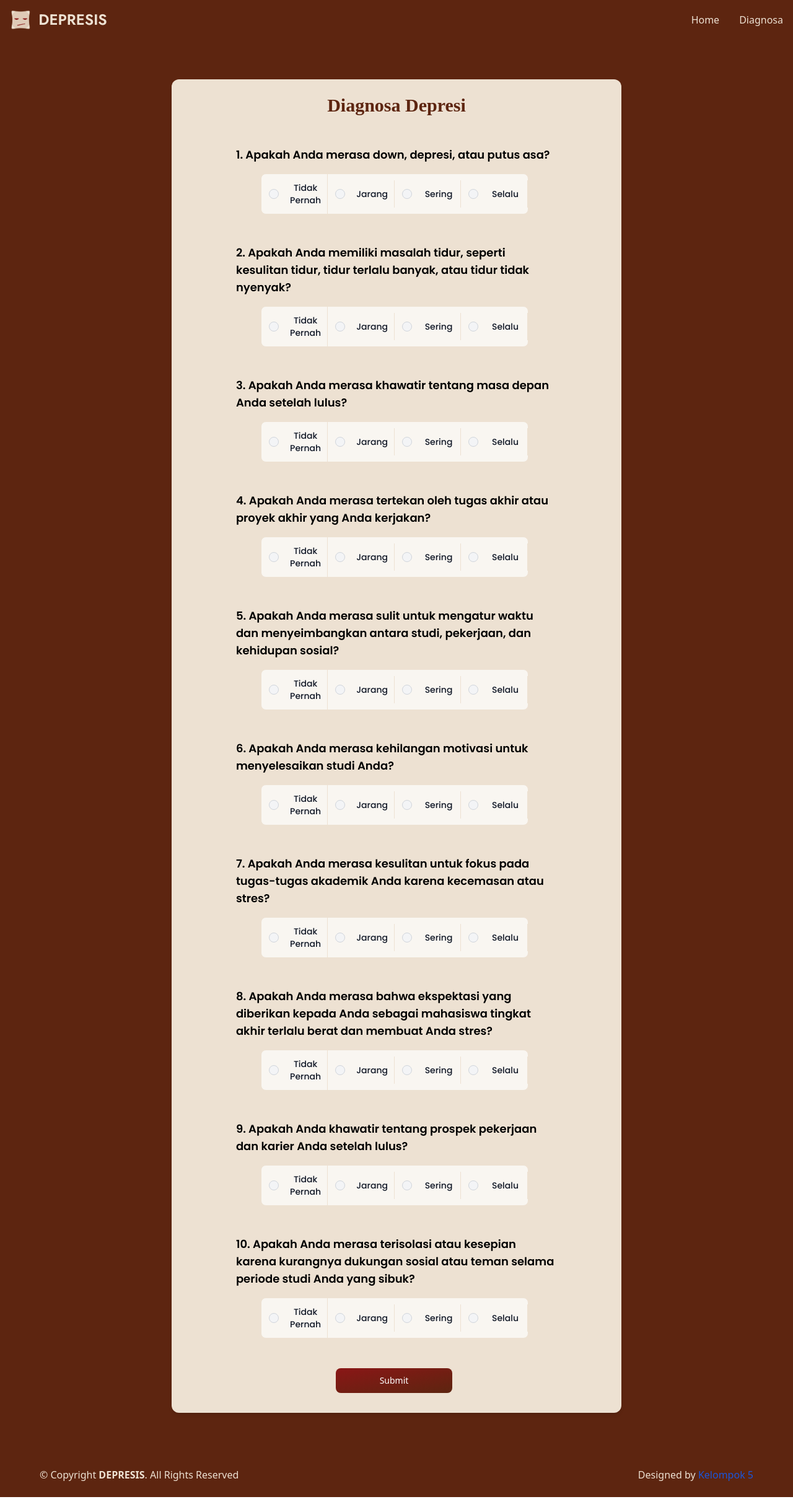
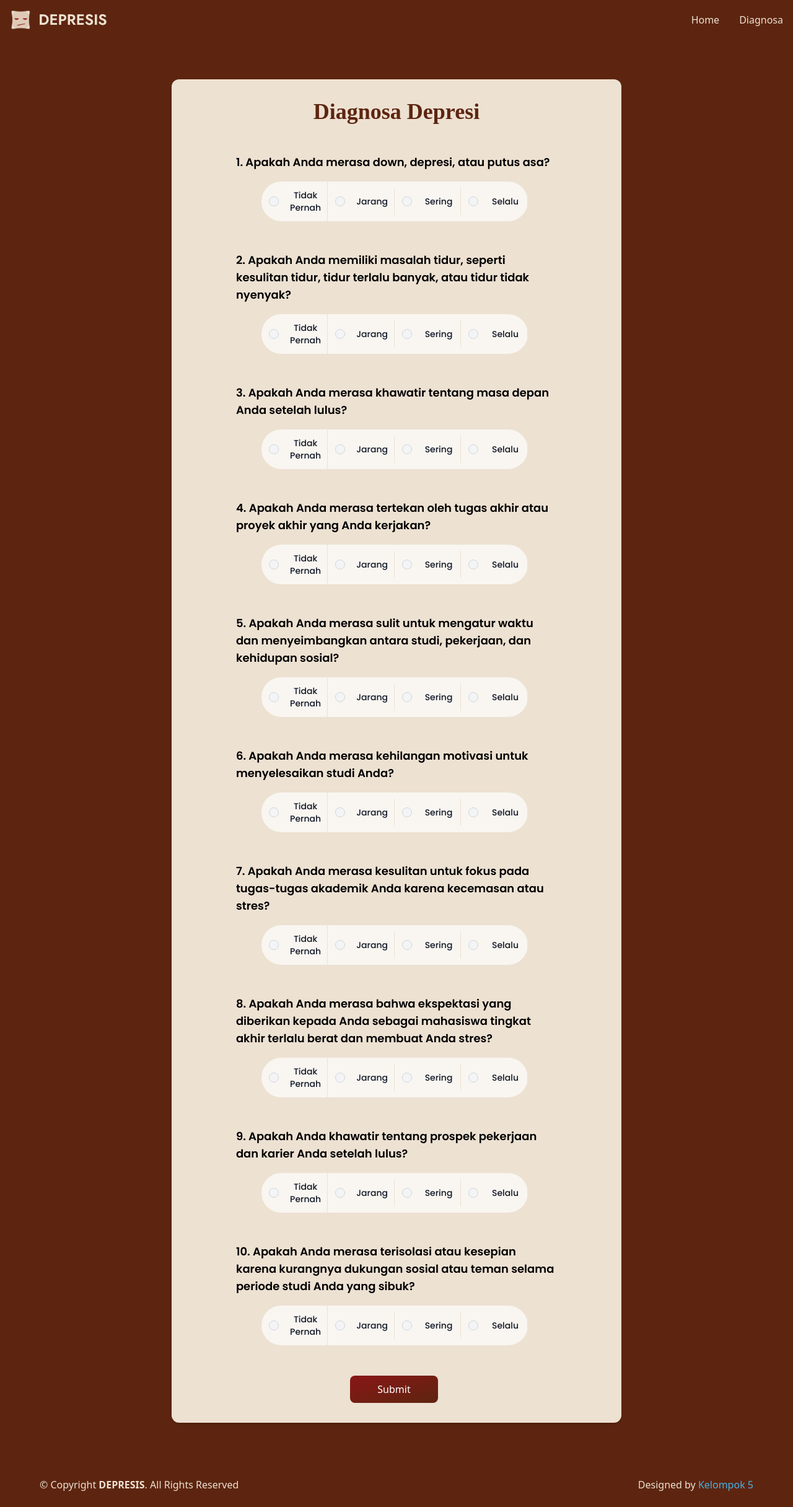
Before and after one commit to SofiaFei/Depresis, a React (Vite) app: page /Quiz in a window 1280 px wide. Shown: the whole page at 62% size. Built offline with nearby package versions, Linux system fonts and the light colour scheme.

Commit message:
style: mempercantik style

```diff
--- a/src/components/Diagnosa/Choice.jsx
+++ b/src/components/Diagnosa/Choice.jsx
@@ -4,13 +4,14 @@ const Choice = ({ name, question, onChange }) => {
   return (
     <div>
       <h3 class="mb-4 font-Poppins text-lg font-semibold text-dark dark:text-white">{question}</h3>
-      <ul class="items-center w-10/12 ml-10 mx-auto font-Poppins text-center font-medium text-slate-900 bg-white/70 border border-krim rounded-lg sm:flex">
+      <ul class="items-center w-10/12 ml-10 mx-auto font-Poppins text-center font-medium text-slate-900 bg-white/70 border border-krim rounded-full sm:flex">
         <li class="w-full border-b border-krim hover:bg-krimtua/20 sm:border-b-0 sm:border-r dark:border-gray-600">
           <div class="flex items-center pl-3">
             <input
               id={`tidakpernah-${name}`}
               type="radio"
               value="tidakpernah"
+              required
               name={name}
               onChange={onChange}
               class="w-4 h-4 text-merah bg-gray-100 border-gray-300 focus:ring-merahtua dark:ring-offset-gray-700 dark:focus:ring-offset-gray-700 focus:ring-2"
@@ -29,6 +30,7 @@ const Choice = ({ name, question, onChange }) => {
               id={`jarang-${name}`}
               type="radio"
               value="jarang"
+              required
               name={name}
               onChange={onChange}
               class="w-4 h-4 text-merah bg-gray-100 border-gray-300 focus:ring-merahtua dark:focus:ring-merah dark:ring-offset-gray-700 dark:focus:ring-offset-gray-700 focus:ring-2 dark:bg-gray-600 dark:border-gray-500"
@@ -65,6 +67,7 @@ const Choice = ({ name, question, onChange }) => {
               id={`sering-${name}`}
               type="radio"
               value="sering"
+              required
               name={name}
               onChange={onChange}
               class="w-4 h-4 text-merah bg-gray-100 border-gray-300 focus:ring-merahtua dark:focus:ring-merah dark:ring-offset-gray-700 dark:focus:ring-offset-gray-700 focus:ring-2 dark:bg-gray-600 dark:border-gray-500"
@@ -83,6 +86,7 @@ const Choice = ({ name, question, onChange }) => {
               id={`selalu-${name}`}
               type="radio"
               value="selalu"
+              required
               name={name}
               onChange={onChange}
               class="w-4 h-4 text-merah bg-gray-100 border-gray-300 focus:ring-merahtua dark:focus:ring-merah dark:ring-offset-gray-700 dark:focus:ring-offset-gray-700 focus:ring-2 dark:bg-gray-600 dark:border-gray-500"
--- a/src/components/Diagnosa/Modal.jsx
+++ b/src/components/Diagnosa/Modal.jsx
@@ -11,7 +11,7 @@ export default function Modal({ setIsOpen, result, solusi }) {
             <div className="border-0 rounded-lg shadow-lg relative flex flex-col w-full bg-white outline-none focus:outline-none">
               {/*header*/}
               <div className="flex items-start justify-between p-5 border-b border-solid border-slate-200 rounded-t">
-                <h3 className="text-3xl font-semibold">{result}</h3>
+                <h3 className="text-3xl font-semibold text-merahtua">Hasil Diagnosa</h3>
                 <button
                   className="p-1 ml-auto bg-transparent border-0 text-black opacity-5 float-right text-3xl leading-none font-semibold outline-none focus:outline-none"
                   onClick={() => setIsOpen(false)}
@@ -23,14 +23,15 @@ export default function Modal({ setIsOpen, result, solusi }) {
               </div>
               {/*body*/}
               <div className="relative p-6 flex-auto">
-                <p className="my-4 text-slate-500 text-lg leading-relaxed">
-                  {solusi}
+                <p className="my-4 text-slate-700 font-semibold text-xl leading-relaxed">
+                {result}
                 </p>
+                <p className="my-4 text-slate-500 text-lg leading-relaxed">{solusi}</p>
               </div>
               {/*footer*/}
               <div className="flex items-center justify-end p-6 border-t border-solid border-slate-200 rounded-b">
                 <button
-                  className="text-red-500 background-transparent font-bold uppercase px-6 py-2 text-sm outline-none focus:outline-none mr-1 mb-1 ease-linear transition-all duration-150"
+                  className="text-merah background-transparent font-bold uppercase px-6 py-2 text-sm outline-none focus:outline-none mr-1 mb-1 ease-linear transition-all duration-150"
                   type="button"
                   onClick={() => setIsOpen(false)}
                 >
--- a/src/components/Diagnosa/Quiz.jsx
+++ b/src/components/Diagnosa/Quiz.jsx
@@ -89,7 +89,7 @@ const Quiz = () => {
                 <form
                     onSubmit={submit}
                     className="bg-krim p-6 px-20 rounded-xl shadow-md">
-                    <h1 className='font-bold font-OpenSans text-3xl text-center mb-8 text-merahtua'>Diagnosa Depresi</h1>
+                    <h1 className='font-bold font-OpenSans text-4xl text-center mb-8 mt-2 text-merahtua'>Diagnosa Depresi</h1>
                     <div className="">
                         {questions.map((e) => {
                             return (
@@ -106,7 +106,7 @@ const Quiz = () => {
                         <div className="w-full flex justify-center mt-12">
                             <button
                                 type="submit"
-                                className="text-white bg-gradient-to-br from-merah to-merahtua hover:bg-gradient-to-bl focus:ring-4 focus:outline-none focus:ring-merah font-medium rounded-lg text-sm px-5 py-2.5 text-center mr-2 mb-2 w-1/3"
+                                className="text-white bg-gradient-to-br from-merah to-merahtua hover:bg-gradient-to-bl focus:ring-4 focus:outline-none focus:ring-merah font-medium rounded-lg text-base px-5 py-2.5 text-center mr-2 mb-2 w-1/4"
                             >
                                 Submit
                             </button>
--- a/src/components/Footer.jsx
+++ b/src/components/Footer.jsx
@@ -3,12 +3,12 @@ import React from 'react'
 const Footer = () => {
   return (
     <footer id="footer" className='w-full'>
-    <div class=" w-full bottom-0 clearfix flex justify-between bg-merahtua py-6 text-krim">
+    <div class="w-full bottom-0 clearfix flex justify-between bg-merahtua py-6 text-krim">
       <div class="copyright ml-8 px-8">
         &copy; Copyright <strong><span>DEPRESIS</span></strong>. All Rights Reserved
       </div>
       <div class="credits px-16">
-        Designed by <a class="text-blue-700" href="">Kelompok 5</a>
+        Designed by <a class="text-biru" href="">Kelompok 5</a>
       </div>
     </div>
   </footer>
--- a/src/components/Home/Home.jsx
+++ b/src/components/Home/Home.jsx
@@ -10,7 +10,7 @@ const Home = () => {
         id="hero"
         className="w-full h-screen flex flex-row justify-center items-center bg-merahtua font-Jost"
       >
-        <div className="w-1/2 h-full flex flex-col justify-center items-center">
+        <div className="h-full flex flex-col justify-center items-center">
           <div className="w-10/12 ml-8">
             <h1 className="text-2xl font-semibold">Welcome To DEPRESIS</h1>
             <h2>
--- a/src/components/Navbar.jsx
+++ b/src/components/Navbar.jsx
@@ -2,9 +2,9 @@ import React from "react";
 
 const Navbar = () => {
   return (
-    <nav class=" bg-merahtua border-gray-200 dark:bg-gray-900">
+    <nav class="bg-merahtua border-gray-200 dark:bg-gray-900">
       <div class="max-w-screen-xl flex flex-wrap items-center justify-between mx-auto p-4">
-        <a href="#" class="flex items-center">
+        <a href="/" class="flex items-center">
           <img
             src="img/logo2.png"
             class="h-8 mr-3"
@@ -43,7 +43,7 @@ const Navbar = () => {
             <li>
               <a
                 href="/"
-                class="block bg-merahtua py-2 pl-3 pr-4 text-krim rounded md:bg-transparent md:hover:text-blue-700 md:p-0 "
+                class="block bg-merahtua py-2 pl-3 pr-4 text-krim rounded md:bg-transparent md:hover:text-biru md:p-0 "
                 aria-current="page"
               >
                 Home
@@ -52,7 +52,7 @@ const Navbar = () => {
             <li>
               <a
                 href="/Diagnosa"
-                class="block bg-merahtua py-2 pl-3 pr-4 text-krim rounded md:hover:bg-transparent md:border-0 md:hover:text-blue-700 md:p-0 dark:text-white md:dark:hover:text-blue-500 dark:hover:bg-gray-700 dark:hover:text-white md:dark:hover:bg-transparent"
+                class="block bg-merahtua py-2 pl-3 pr-4 text-krim rounded md:hover:bg-transparent md:border-0 md:hover:text-biru md:p-0"
               >
                 Diagnosa
               </a>
```
